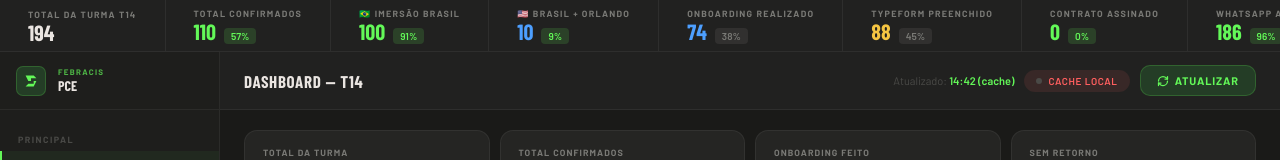
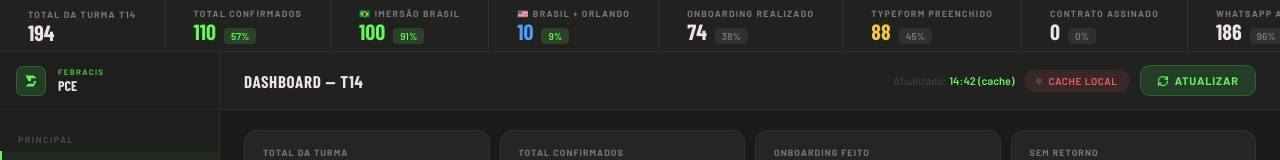
Before and after one commit to bubusiness-pce/pce-t14, a plain HTML site: page index.html in a window 1280 px wide. Shown: the top 160 px of the page. Drawn offline with nearby package versions, Linux system fonts and the light colour scheme; a web font is replaced by a local one.

Commit message:
Update index.html

```diff
--- a/index.html
+++ b/index.html
@@ -466,10 +466,10 @@
     {lbl:'Total Confirmados',        val:totalConf,   cls:'g', tag:{txt:`${t100(totalConf)}%`,cls:'up'}},
     {lbl:'🇧🇷 Imersão Brasil',       val:brOnly,      cls:'g', tag:{txt:`${tc100(brOnly)}%`,cls:'up'}},
     {lbl:'🇺🇸 Brasil + Orlando',     val:orlandoCount,cls:'b', tag:{txt:`${tc100(orlandoCount)}%`,cls:'up'}},
-    {lbl:'Onboarding Realizado',     val:onbReal,     cls:'b', tag:{txt:`${t100(onbReal)}%`,cls:'neu'}},
+    {lbl:'Onboarding Realizado',     val:onbReal,     cls:'w', tag:{txt:`${t100(onbReal)}%`,cls:'neu'}},
     {lbl:'Typeform Preenchido',      val:typeformOk,  cls:'a', tag:{txt:`${t100(typeformOk)}%`,cls:'neu'}},
-    {lbl:'Contrato Assinado',        val:contratoOk,  cls:'g', tag:{txt:`${t100(contratoOk)}%`,cls:'up'}},
-    {lbl:'WhatsApp Adicionado',      val:whatsOk,     cls:'g', tag:{txt:`${t100(whatsOk)}%`,cls:'up'}},
+    {lbl:'Contrato Assinado',        val:contratoOk,  cls:'w', tag:{txt:`${t100(contratoOk)}%`,cls:'neu'}},
+    {lbl:'WhatsApp Adicionado',      val:whatsOk,     cls:'w', tag:{txt:`${t100(whatsOk)}%`,cls:'neu'}},
     {lbl:'Sem Retorno',              val:semRet,      cls:'r', tag:{txt:`${t100(semRet)}%`,cls:'dn'}},
     {lbl:'Próxima Turma',            val:proxTurma,   cls:'a', tag:null},
     {lbl:'Cancelamentos',            val:cancelam,    cls:'r', tag:null},
```
